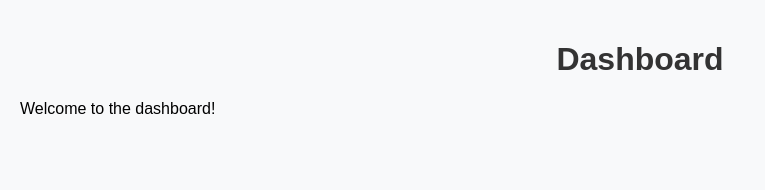
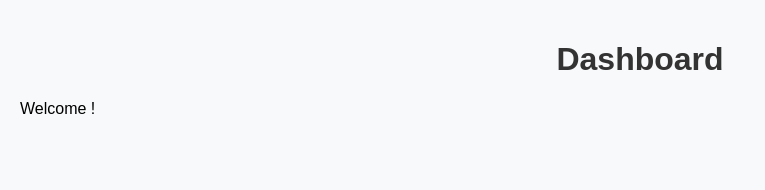
Before and after one commit to divpatel03/StockTrackerV2, a React (Vite) app in the folder my-react-app/: page /dashboard in a window 1280 px wide. Shown: the top 190 px of the page, without its empty margins (0-765 px from the left). Built offline with nearby package versions, Linux system fonts and the light colour scheme.

Commit message:
Passed the username from Login to Dashboard

```diff
--- a/my-react-app/src/Dashboard.jsx
+++ b/my-react-app/src/Dashboard.jsx
@@ -1,10 +1,14 @@
 import React from 'react';
+import { useLocation } from 'react-router-dom';
 
 function Dashboard() {
+    const location = useLocation();
+    const { username } = location.state || {};
+
     return (
         <div>
             <h1>Dashboard</h1>
-            <p>Welcome to the dashboard!</p>
+            <p>Welcome {username}!</p>
         </div>
     );
 }
--- a/my-react-app/src/Login.jsx
+++ b/my-react-app/src/Login.jsx
@@ -14,7 +14,7 @@ function Login() {
 
         else {
             alert("Logged In!");
-            dashboardNavigate('/dashboard');
+            dashboardNavigate('/dashboard', { state: { username: name } });
         }
     }
 
```
